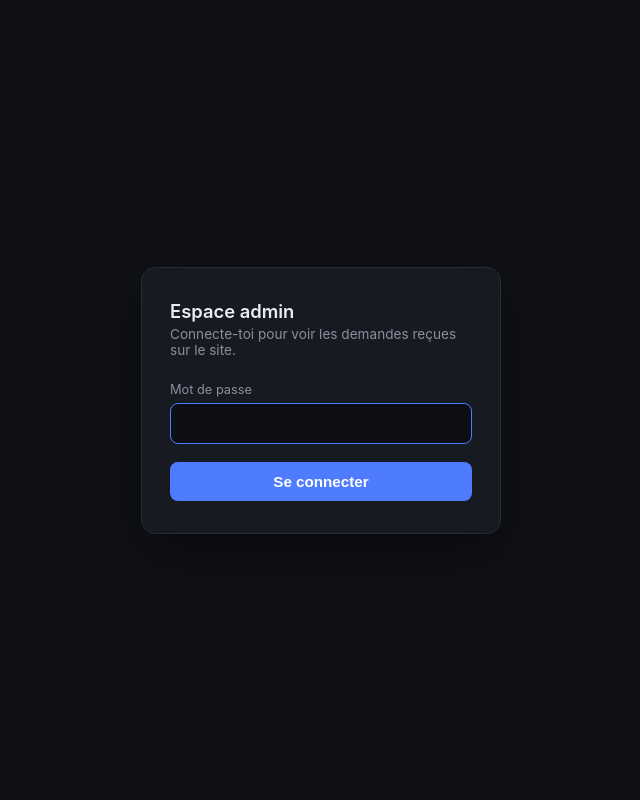
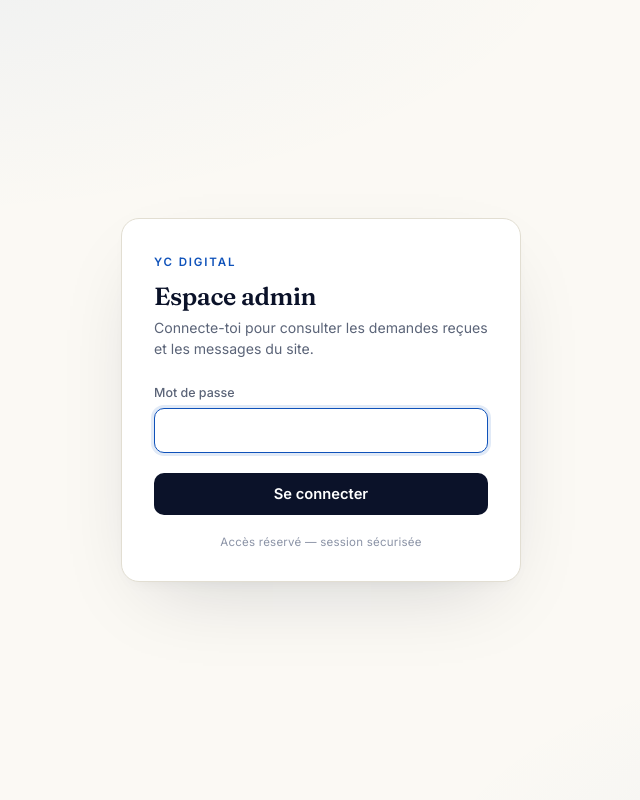
Before and after one commit to AstonDiv1/YC, a Flask app: page /admin/login in a window 1280 px wide. Shown: the whole page, without its empty margins (319-959 px from the left). Run offline with Flask 3, Linux system fonts and the light colour scheme.

Commit message:
Update admin_login.html

```diff
--- a/GITH/templates/admin_login.html
+++ b/GITH/templates/admin_login.html
@@ -4,16 +4,24 @@
 <meta charset="UTF-8">
 <meta name="viewport" content="width=device-width, initial-scale=1.0">
 <meta name="robots" content="noindex, nofollow">
-<title>Connexion admin</title>
+<title>Connexion — Espace admin YC Digital</title>
+<link rel="preconnect" href="https://fonts.googleapis.com">
+<link rel="preconnect" href="https://fonts.gstatic.com" crossorigin>
+<link href="https://fonts.googleapis.com/css2?family=Fraunces:opsz,wght@9..144,500;9..144,600&family=Inter:wght@400;500;600&display=swap" rel="stylesheet">
 <style>
   :root{
-    --bg:#0f1115;
-    --panel:#171a21;
-    --border:#262b36;
-    --text:#e9ecf1;
-    --muted:#8a90a0;
-    --accent:#4f7cff;
-    --danger:#ff6b6b;
+    --ivory:#F4F1EA;
+    --paper:#FBF9F4;
+    --ink:#0B1229;
+    --muted:#5B6478;
+    --soft:#8B93A6;
+    --line:#E2DED2;
+    --line-strong:#D2CCBB;
+    --accent:#0F52BA;
+    --accent-ink:#0A2E6D;
+    --danger:#B33A2A;
+    --font-display:"Fraunces",Georgia,serif;
+    --font-body:"Inter",-apple-system,BlinkMacSystemFont,"Segoe UI",sans-serif;
   }
   *{box-sizing:border-box;}
   body{
@@ -22,76 +30,108 @@
     display:flex;
     align-items:center;
     justify-content:center;
-    background:var(--bg);
-    font-family:-apple-system,BlinkMacSystemFont,"Segoe UI",Roboto,Helvetica,Arial,sans-serif;
-    color:var(--text);
+    background:
+      radial-gradient(1200px 500px at 15% -10%, rgba(15,82,186,.06), transparent 60%),
+      radial-gradient(900px 400px at 100% 110%, rgba(15,82,186,.05), transparent 60%),
+      var(--paper);
+    font-family:var(--font-body);
+    color:var(--ink);
+    -webkit-font-smoothing:antialiased;
+    padding:24px;
   }
   .card{
     width:100%;
-    max-width:360px;
-    background:var(--panel);
-    border:1px solid var(--border);
-    border-radius:14px;
-    padding:32px 28px;
-    box-shadow:0 20px 50px rgba(0,0,0,.35);
+    max-width:400px;
+    background:#fff;
+    border:1px solid var(--line);
+    border-radius:18px;
+    padding:36px 32px 32px;
+    box-shadow:0 30px 80px -30px rgba(11,18,41,.18), 0 6px 18px -10px rgba(11,18,41,.08);
   }
-  .card h1{
-    font-size:1.15rem;
-    margin:0 0 4px;
+  .brand{
+    font-size:.72rem;
+    letter-spacing:.16em;
+    text-transform:uppercase;
+    color:var(--accent);
     font-weight:600;
+    margin-bottom:12px;
   }
-  .card p.sub{
-    margin:0 0 24px;
+  h1{
+    font-family:var(--font-display);
+    font-size:1.55rem;
+    margin:0 0 6px;
+    font-weight:600;
+    letter-spacing:-.015em;
+  }
+  p.sub{
+    margin:0 0 26px;
     color:var(--muted);
-    font-size:.85rem;
+    font-size:.88rem;
+    line-height:1.5;
   }
   label{
     display:block;
-    font-size:.8rem;
+    font-size:.78rem;
     color:var(--muted);
-    margin-bottom:6px;
+    margin-bottom:8px;
+    font-weight:500;
   }
   input[type="password"]{
     width:100%;
-    padding:11px 12px;
-    border-radius:8px;
-    border:1px solid var(--border);
-    background:#0d0f14;
-    color:var(--text);
+    padding:12px 14px;
+    border-radius:10px;
+    border:1px solid var(--line-strong);
+    background:var(--paper);
+    color:var(--ink);
     font-size:.95rem;
+    font-family:var(--font-body);
     outline:none;
+    transition:border-color .2s, background .2s;
   }
   input[type="password"]:focus{
     border-color:var(--accent);
+    background:#fff;
+    box-shadow:0 0 0 3px rgba(15,82,186,.12);
   }
   button{
     width:100%;
-    margin-top:18px;
-    padding:11px 12px;
+    margin-top:20px;
+    padding:12px 14px;
     border:none;
-    border-radius:8px;
-    background:var(--accent);
+    border-radius:10px;
+    background:var(--ink);
     color:#fff;
-    font-size:.95rem;
+    font-size:.92rem;
     font-weight:600;
     cursor:pointer;
+    font-family:var(--font-body);
+    transition:background .2s, transform .1s;
   }
-  button:hover{ filter:brightness(1.08); }
+  button:hover{ background:var(--accent-ink); }
+  button:active{ transform:translateY(1px); }
   .erreur{
-    margin:14px 0 0;
-    padding:10px 12px;
-    border-radius:8px;
-    background:rgba(255,107,107,.12);
-    border:1px solid rgba(255,107,107,.3);
+    margin:16px 0 0;
+    padding:11px 14px;
+    border-radius:10px;
+    background:rgba(179,58,42,.08);
+    border:1px solid rgba(179,58,42,.25);
     color:var(--danger);
     font-size:.85rem;
+  }
+  .foot{
+    margin-top:20px;
+    text-align:center;
+    font-size:.72rem;
+    color:var(--soft);
+    letter-spacing:.02em;
   }
 </style>
 </head>
 <body>
   <div class="card">
+    <div class="brand">YC Digital</div>
     <h1>Espace admin</h1>
-    <p class="sub">Connecte-toi pour voir les demandes reçues sur le site.</p>
+    <p class="sub">Connecte-toi pour consulter les demandes reçues et les messages du site.</p>
     <form method="POST" autocomplete="off">
       <label for="mot_de_passe">Mot de passe</label>
       <input type="password" id="mot_de_passe" name="mot_de_passe" required autofocus>
@@ -100,6 +140,7 @@
     {% if erreur %}
       <div class="erreur">{{ erreur }}</div>
     {% endif %}
+    <div class="foot">Accès réservé — session sécurisée</div>
   </div>
 </body>
 </html>
```
